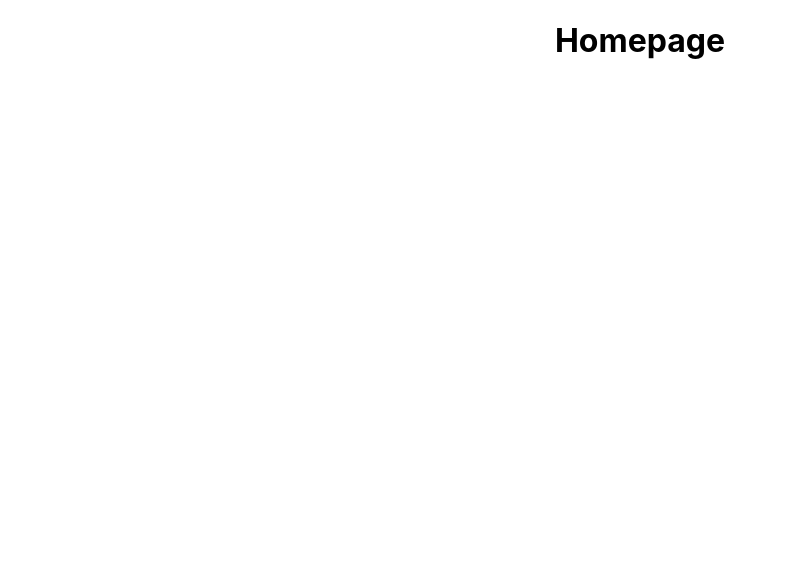
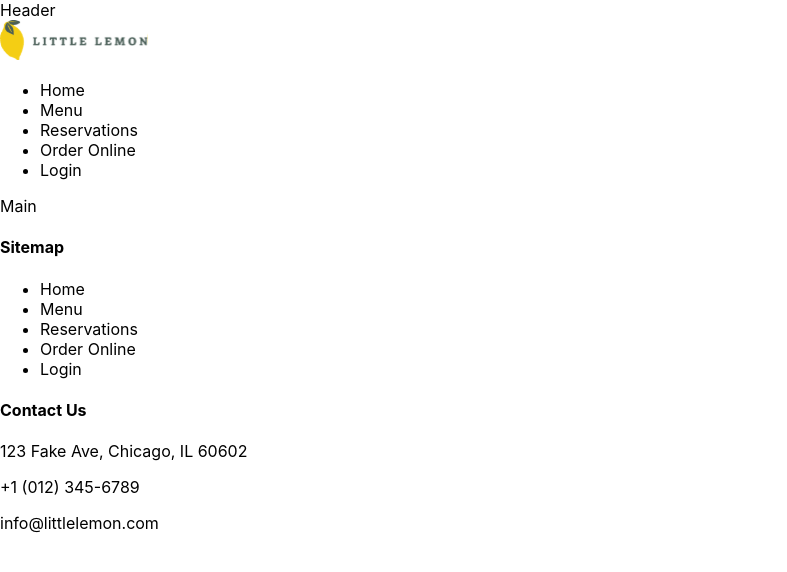
Before and after one commit to jenbern91/capstone-project, a React (Create React App) app: page / in a window 1280 px wide. Shown: the top 572 px of the page, without its empty margins (0-787 px from the left). Built offline with nearby package versions, Linux system fonts and the light colour scheme.

Commit message:
second commit

```diff
--- a/public/index.html
+++ b/public/index.html
@@ -2,7 +2,7 @@
 <html lang="en">
   <head>
     <meta charset="utf-8" />
-    <link rel="icon" href="%PUBLIC_URL%/favicon.ico" />
+    <link rel="icon" href="%PUBLIC_URL%/icon.png" />
     <meta name="viewport" content="width=device-width, initial-scale=1" />
     <meta name="theme-color" content="#000000" />
     <meta
@@ -24,7 +24,16 @@
       work correctly both with client-side routing and a non-root public URL.
       Learn how to configure a non-root public URL by running `npm run build`.
     -->
-    <title>React App</title>
+
+
+    <title>Little Lemon</title>
+    <meta name="description" content="This is the website for Little Lemon Restaurant"/>
+    <meta name="og:title" content="Little Lemon"/>
+    <meta name="og:description" content="Little Lemon is a family-owned Mediterranean restaurant, focused on traditional recipes served with a modern twist."/>
+    <meta name="og:image" content="Logo.svg"/>
+
+
+
   </head>
   <body>
     <noscript>You need to enable JavaScript to run this app.</noscript>
--- a/src/App.js
+++ /dev/null
@@ -1,11 +0,0 @@
-import './App.css';
-
-function App() {
-  return (
-    <div className="App">
-      <h1>Homepage</h1>
-    </div>
-  );
-}
-
-export default App;
--- /dev/null
+++ b/src/App.jsx
@@ -0,0 +1,22 @@
+import './App.css';
+import React from 'react';
+import Header from './components/Header';
+import Nav from './components/Nav';
+import Main from './components/Main';
+import Footer from './components/Footer';
+
+
+
+
+function App() {
+  return (
+    <>
+    <Header />
+    <Nav />
+    <Main />
+    <Footer />
+    </>
+  );
+}
+
+export default App;
--- /dev/null
+++ b/src/components/Footer.jsx
@@ -0,0 +1,35 @@
+import React from 'react'
+
+const Footer = () => {
+  return (
+   <>
+   <nav className='site-map'>
+   <h4>Sitemap</h4>
+
+
+   </nav>
+   <ul>
+      <li><a>Home</a></li>
+      <li><a>Menu</a></li>
+      <li><a>Reservations</a></li>
+      <li><a>Order Online</a></li>
+      <li><a>Login</a></li>
+    </ul>
+
+
+    <div className='contact-us'>
+    <h4>Contact Us</h4>
+    <p> 123 Fake Ave, Chicago, IL 60602</p>
+    <p> +1 (012) 345-6789</p>
+    <p> info@littlelemon.com</p>
+    </div>
+
+    <div className='connect-with-us'>
+
+
+    </div>
+   </>
+  )
+}
+
+export default Footer
--- /dev/null
+++ b/src/components/Header.jsx
@@ -0,0 +1,9 @@
+import React from 'react'
+
+const Header = () => {
+  return (
+    <div>Header</div>
+  )
+}
+
+export default Header
--- /dev/null
+++ b/src/components/Main.jsx
@@ -0,0 +1,9 @@
+import React from 'react'
+
+const Main = () => {
+  return (
+    <div>Main</div>
+  )
+}
+
+export default Main
--- /dev/null
+++ b/src/components/Nav.jsx
@@ -0,0 +1,18 @@
+import React from 'react'
+
+const Nav = () => {
+  return (
+    <nav>
+    <img src='logo.svg'></img>
+    <ul>
+      <li><a>Home</a></li>
+      <li><a>Menu</a></li>
+      <li><a>Reservations</a></li>
+      <li><a>Order Online</a></li>
+      <li><a>Login</a></li>
+    </ul>
+    </nav>
+  )
+}
+
+export default Nav
```
Also changed, not shown: public/Logo.svg (added), public/icon.png (added).
